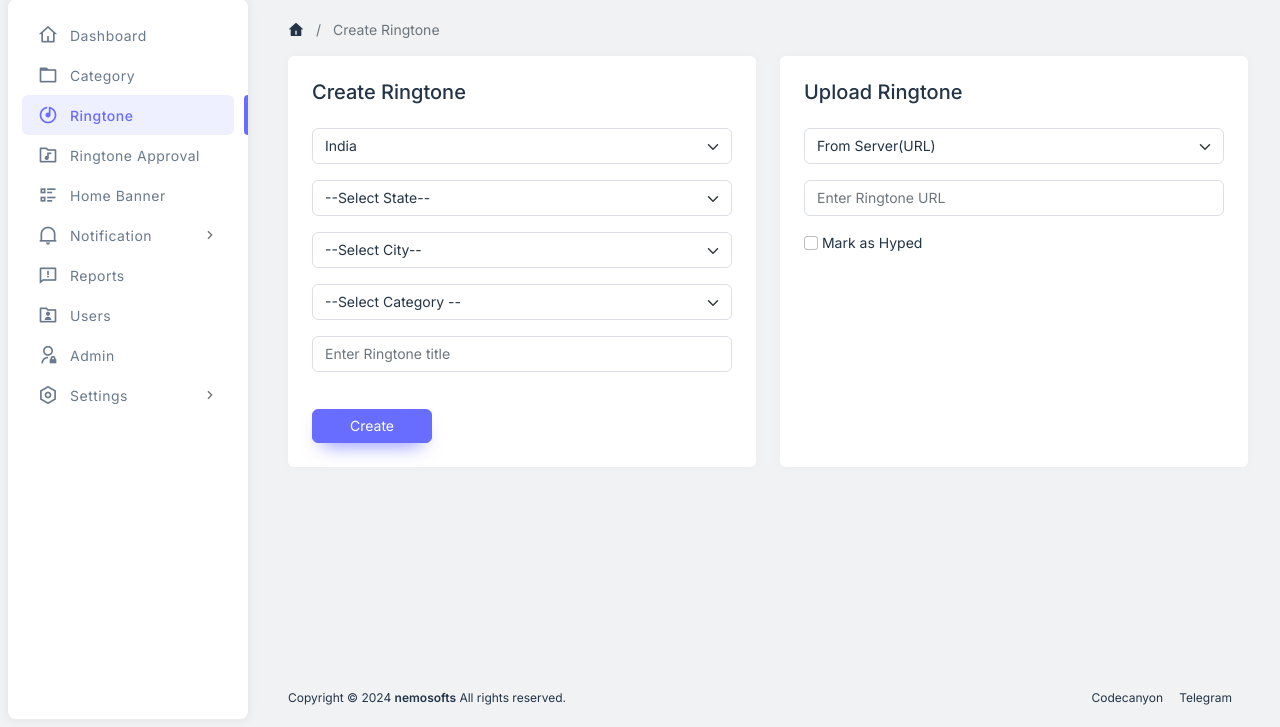
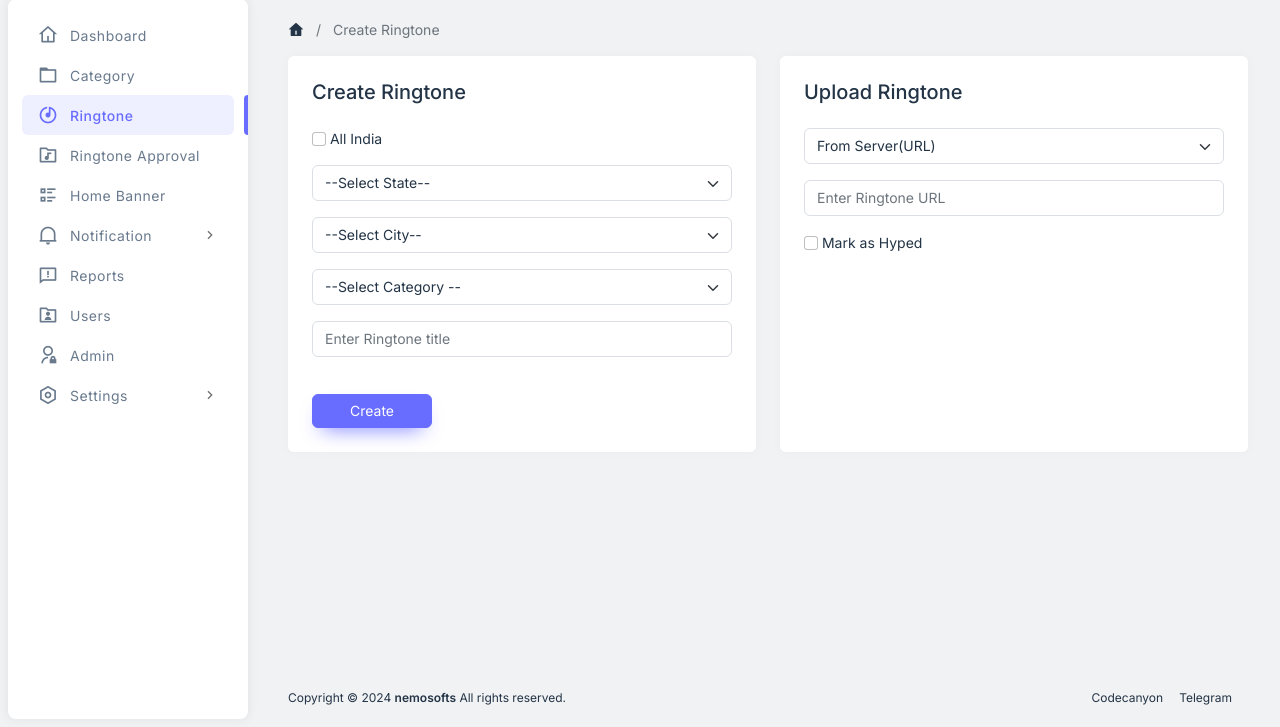
Before and after one commit to shubhamparmargit/ringtone, a PHP site: page /create_ringtone.php in a window 1280 px wide. Shown: the part 73-800 px from the top of the page. Run offline with PHP 8.4, Linux system fonts and the light colour scheme; a user stored in the database is signed in; data comes from the database, SQL or seed files in the repository; data that the repository does not hold is empty.

Commit message:
All Ringtones field added

```diff
--- a/create_ringtone.php
+++ b/create_ringtone.php
@@ -24,6 +24,7 @@
 
         $audio_type = trim($_POST['audio_type']);
         $is_hyped = isset($_POST['is_hyped']) ? 1 : 0;
+        $is_all = isset($_POST['is_all']) ? 1 : 0;
         if($audio_type=='server_url'){
 
             $audio_url = htmlentities(trim($_POST['audio_url']));
@@ -49,6 +50,7 @@
             'audio_type'  =>  $audio_type,
             'ringtone_url'  =>  $audio_url,
             'is_hyped' => $is_hyped,
+            'is_all' => $is_all,
             'play_times'  =>  cleanInput($_POST['play_times']),
         );
 
@@ -141,9 +143,8 @@
                                 </select>
                             </div> */ ?>
                             <div class="mb-3">
-                                <select name="country_id" id="country_id" class="nsofts-select">
-                                    <option value="">India</option>
-                                </select>
+                                <input type="checkbox" name="is_all" id="is_all" class="form-check-input" <?php if(isset($row['is_all']) && $row['is_all'] == 1) { echo 'checked'; } ?>>
+                                <label for="is_all">All India</label>
                             </div>
                             <!-- State Dropdown -->
                             <div class="mb-3">
@@ -296,6 +297,20 @@
                 }
             });
         });
+
+         $("#is_all").change(function() {
+            if ($(this).is(":checked")) {
+                // Remove required attribute when is_all is checked
+                $("#state_id").prop('required', false);
+                $("#city_id").prop('required', false);
+            } else {
+                // Add required attribute when is_all is unchecked
+                $("#state_id").prop('required', true);
+                $("#city_id").prop('required', true);
+            }
+        });
+
+         $("#is_all").trigger('change');
     });
 
     var objectUrl;
```
Also changed, not shown: api.php (+6 -1 lines).
